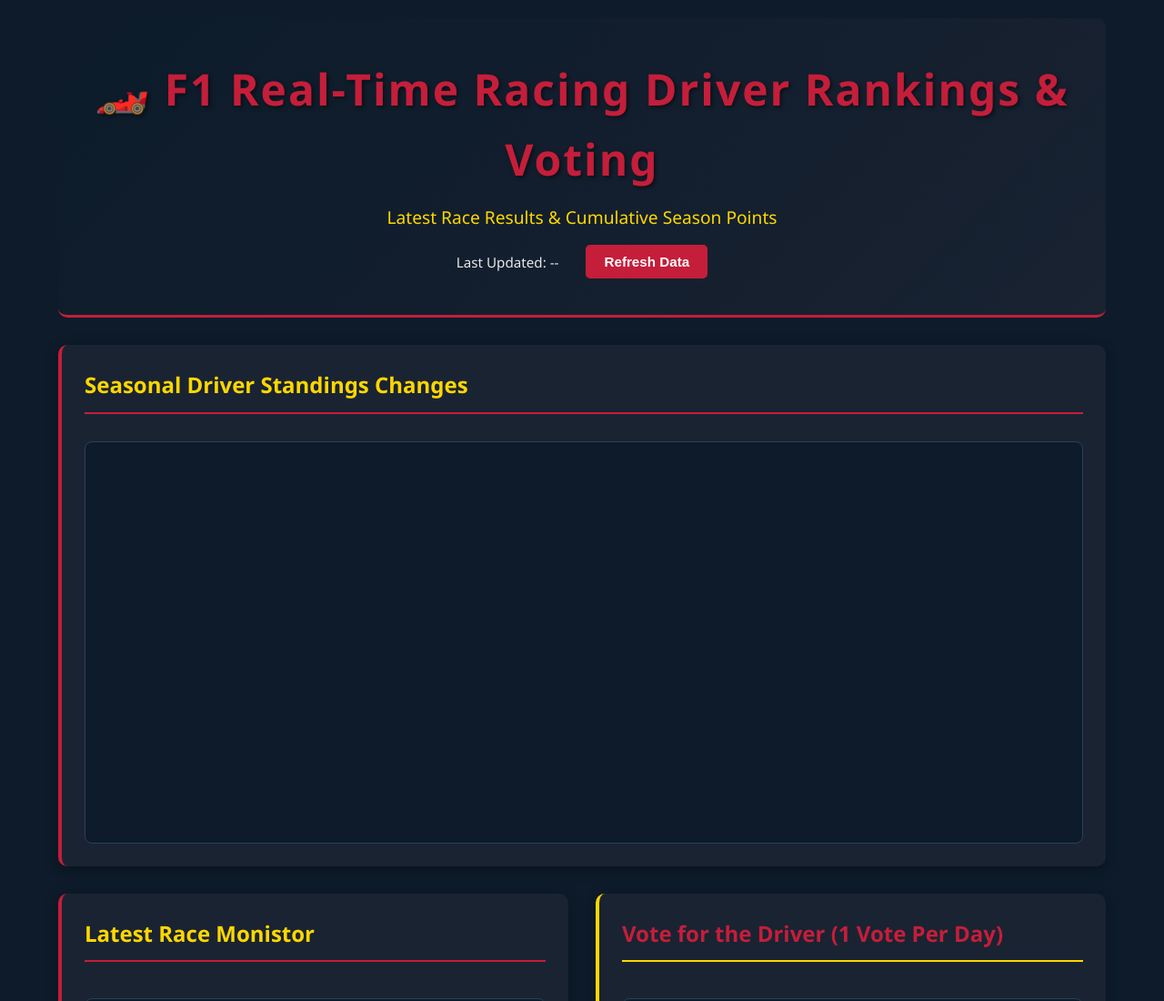
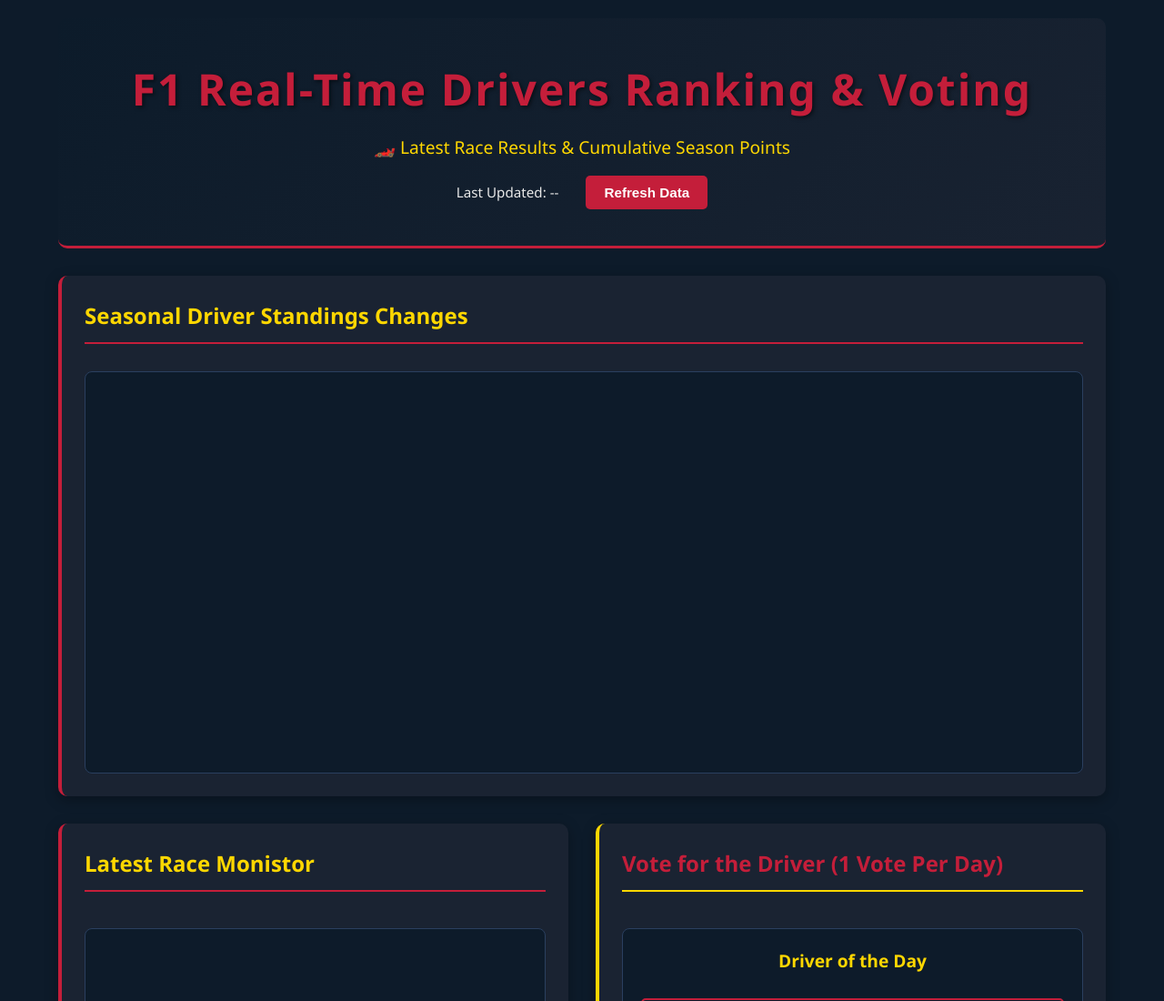
Before and after one commit to Nakjas/f1-visualization, a website: page rankvote.html in a window 1280 px wide. Shown: the top 1100 px of the page at 91% size. Drawn offline with nearby package versions, Linux system fonts and the light colour scheme; no server answers.

Commit message:
title refinement

```diff
--- a/rankvote.html
+++ b/rankvote.html
@@ -11,8 +11,8 @@
 <body>
     <div class="container">
         <header class="header">
-            <h1>🏎️ F1 Real-Time Racing Driver Rankings & Voting</h1>
-            <p class="subtitle">Latest Race Results & Cumulative Season Points</p>
+            <h1>F1 Real-Time Drivers Ranking & Voting</h1>
+            <p class="subtitle">🏎️ Latest Race Results & Cumulative Season Points</p>
             <div class="header-info">
                 <span id="lastUpdate">Last Updated: --</span>
                 <button id="refreshBtn" class="refresh-btn">Refresh Data</button>
```
